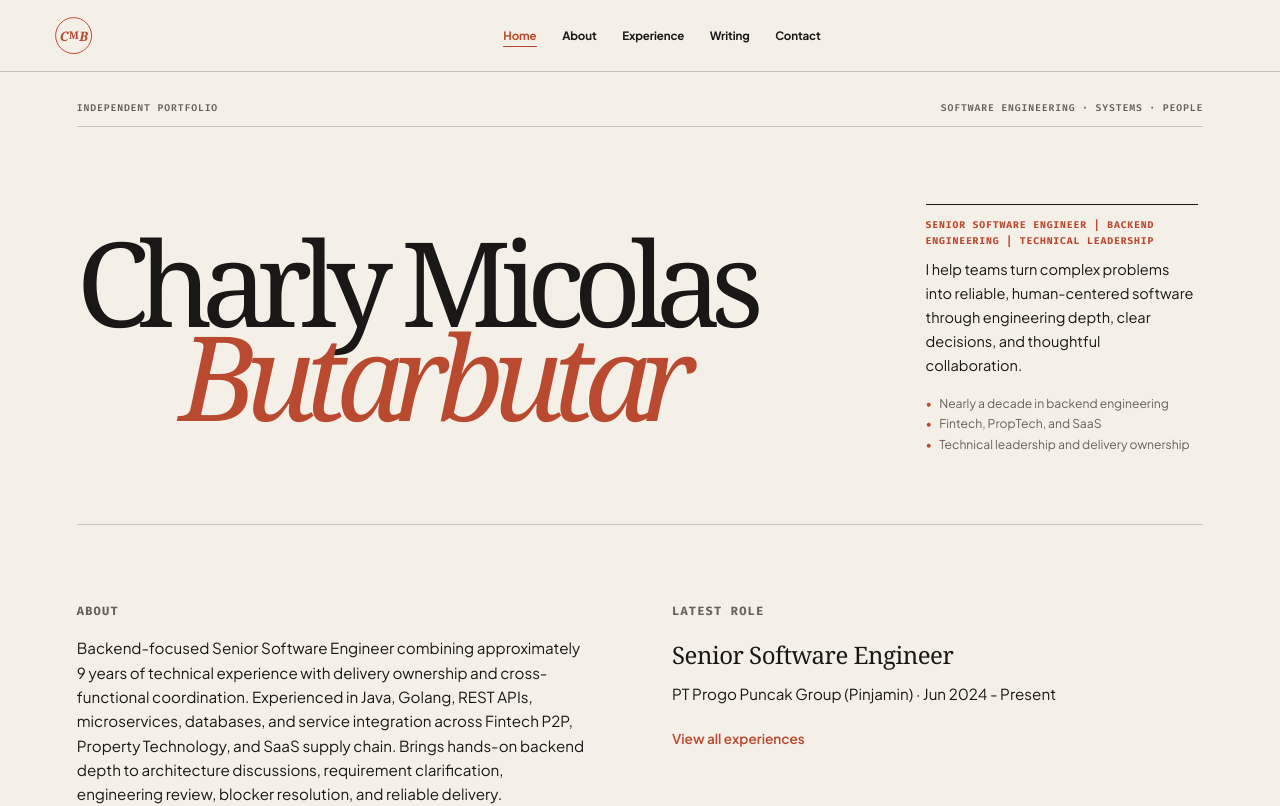
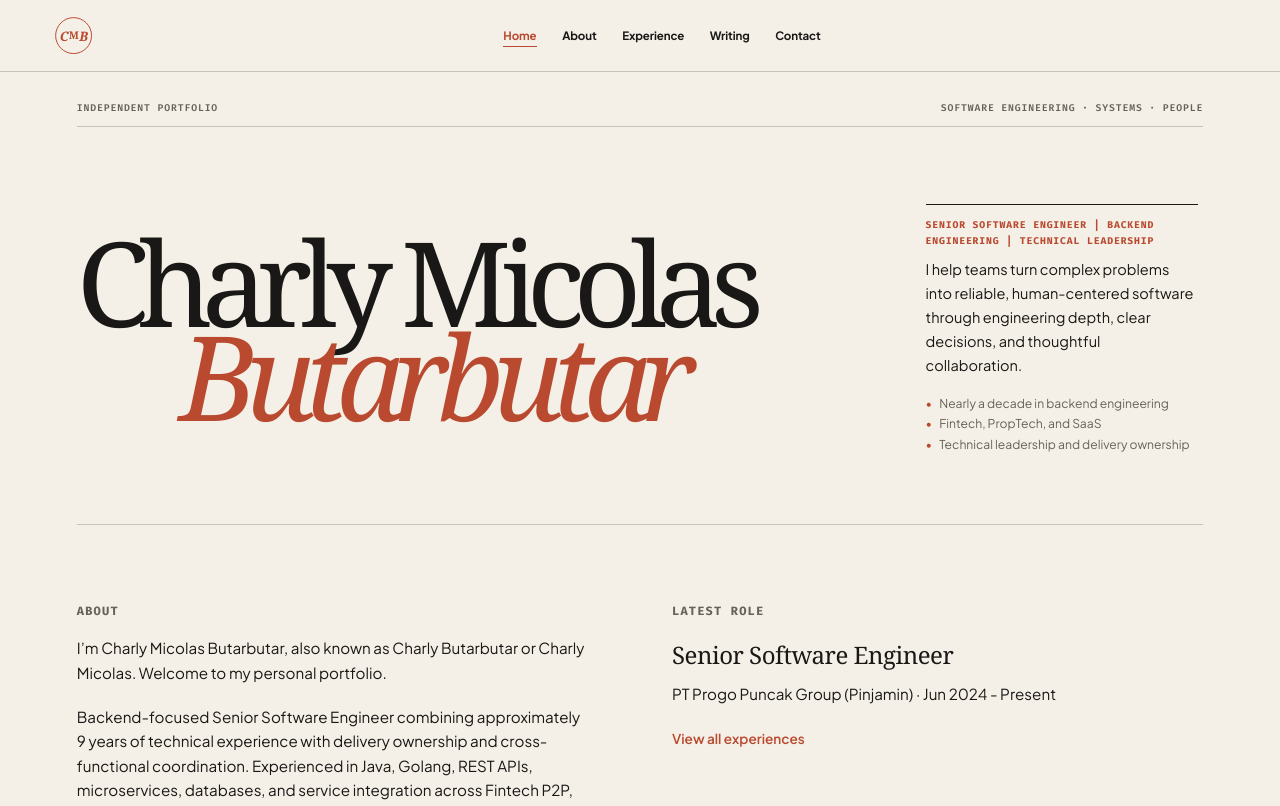
Before and after one commit to charlybutar21/charly-micolas-website, a Next.js app: page / in a window 1280 px wide. Shown: the top 806 px of the page. Built offline with nearby package versions, Linux system fonts and the light colour scheme.

Commit message:
Clarify personal identity for name searches (#5)
Co-authored-by: Charly Micolas Butarbutar <charlymicolasbutarbutar@pinjamwinwin.com>

```diff
--- a/app/about/page.tsx
+++ b/app/about/page.tsx
@@ -49,6 +49,10 @@ export default function AboutPage() {
 
         <div className={styles.supportingInfo}>
           <section className={styles.bio}>
+            <p>
+              I’m Charly Micolas Butarbutar, also known as Charly Butarbutar or
+              Charly Micolas.
+            </p>
             {portfolioData.about.paragraphs.map((paragraph, idx) => (
               <FadeIn delay={0.4 + idx * 0.1} key={idx} as="p">
                 {paragraph}
--- a/app/layout.tsx
+++ b/app/layout.tsx
@@ -17,7 +17,7 @@ export const metadata: Metadata = {
   metadataBase: new URL('https://www.charlymicolas.com'),
   title: 'Charly Micolas Butarbutar | Senior Software Engineer',
   description:
-    'Editorial portfolio of Charly Micolas Butarbutar, a backend-focused Senior Software Engineer specialising in technical leadership, service integration, and reliable delivery.',
+    'Personal portfolio of Charly Micolas Butarbutar, also known as Charly Butarbutar or Charly Micolas. Senior Software Engineer focused on backend systems and technical leadership.',
   keywords: [
     'Charly Micolas',
     'Charly Micolas Butarbutar',
@@ -45,7 +45,7 @@ export const metadata: Metadata = {
     title: 'Charly Micolas Butarbutar | Senior Software Engineer',
     description:
       'Editorial portfolio of Charly Micolas Butarbutar, a backend-focused Senior Software Engineer specialising in technical leadership, service integration, and reliable delivery.',
-    siteName: 'Charly Micolas Portfolio',
+    siteName: 'Charly Micolas Butarbutar',
   },
   twitter: {
     card: 'summary',
--- a/app/page.tsx
+++ b/app/page.tsx
@@ -14,6 +14,38 @@ export default function Home() {
           Software engineering · systems · people
         </FadeIn>
       </div>
+
+      <script
+        type="application/ld+json"
+        dangerouslySetInnerHTML={{
+          __html: JSON.stringify({
+            '@context': 'https://schema.org',
+            '@graph': [
+              {
+                '@type': 'WebSite',
+                '@id': 'https://www.charlymicolas.com/#website',
+                url: 'https://www.charlymicolas.com/',
+                name: 'Charly Micolas Butarbutar',
+                alternateName: ['Charly Butarbutar', 'Charly Micolas'],
+                publisher: { '@id': 'https://www.charlymicolas.com/#person' },
+              },
+              {
+                '@type': 'Person',
+                '@id': 'https://www.charlymicolas.com/#person',
+                name: 'Charly Micolas Butarbutar',
+                alternateName: ['Charly Butarbutar', 'Charly Micolas'],
+                url: 'https://www.charlymicolas.com/',
+                image: 'https://www.charlymicolas.com/images/charly.png',
+                jobTitle: 'Senior Software Engineer',
+                sameAs: [
+                  'https://linkedin.com/in/charly-micolas',
+                  'https://github.com/charlybutar21',
+                ],
+              },
+            ],
+          }).replace(/</g, '\\u003c'),
+        }}
+      />
 
       <div className={styles.hero}>
         <FadeIn as="h1" aria-label={portfolioData.hero.name}>
@@ -35,6 +67,10 @@ export default function Home() {
       <div className={styles.quickOverview}>
         <FadeIn delay={0.3} className={styles.overviewSection}>
           <h2>About</h2>
+          <p>
+            I’m Charly Micolas Butarbutar, also known as Charly Butarbutar or
+            Charly Micolas. Welcome to my personal portfolio.
+          </p>
           <p>{portfolioData.about.paragraphs[0]}</p>
           <Link href="/about" className={styles.textLink}>
             Read full profile
```
